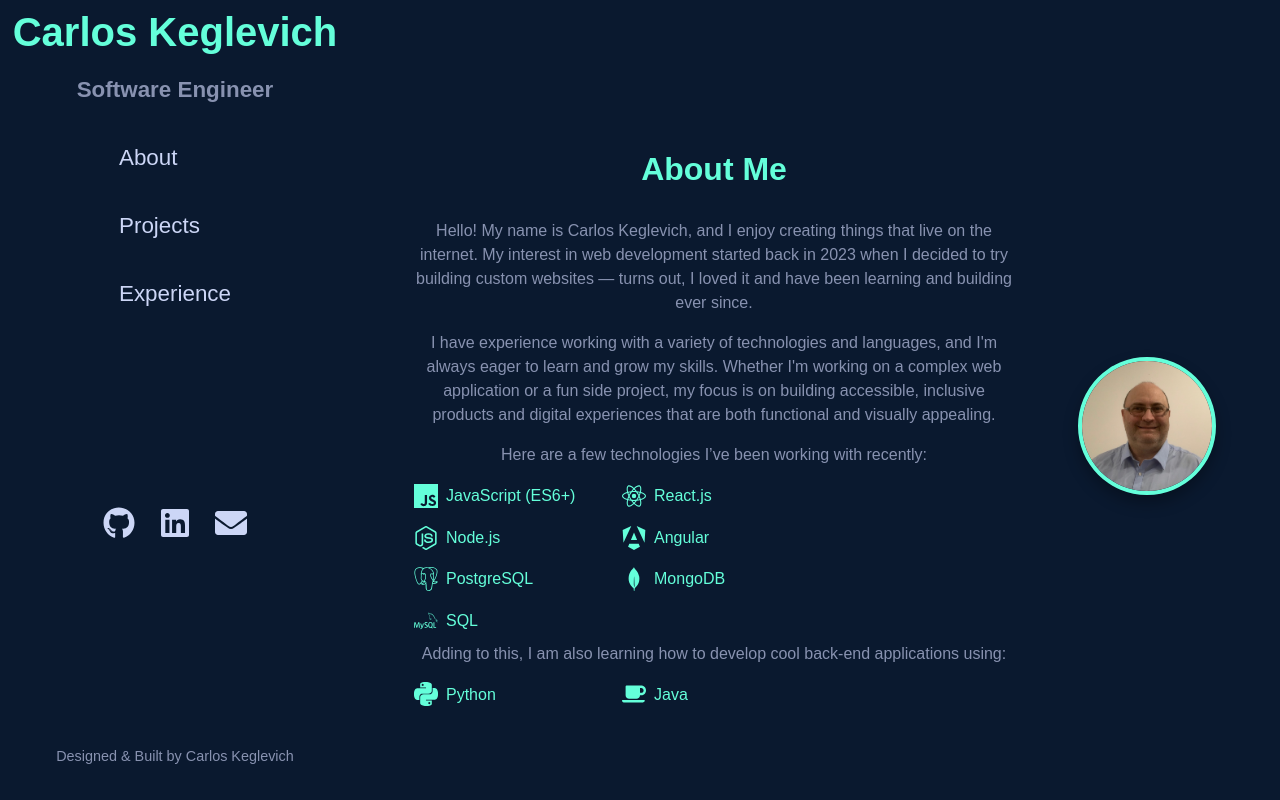
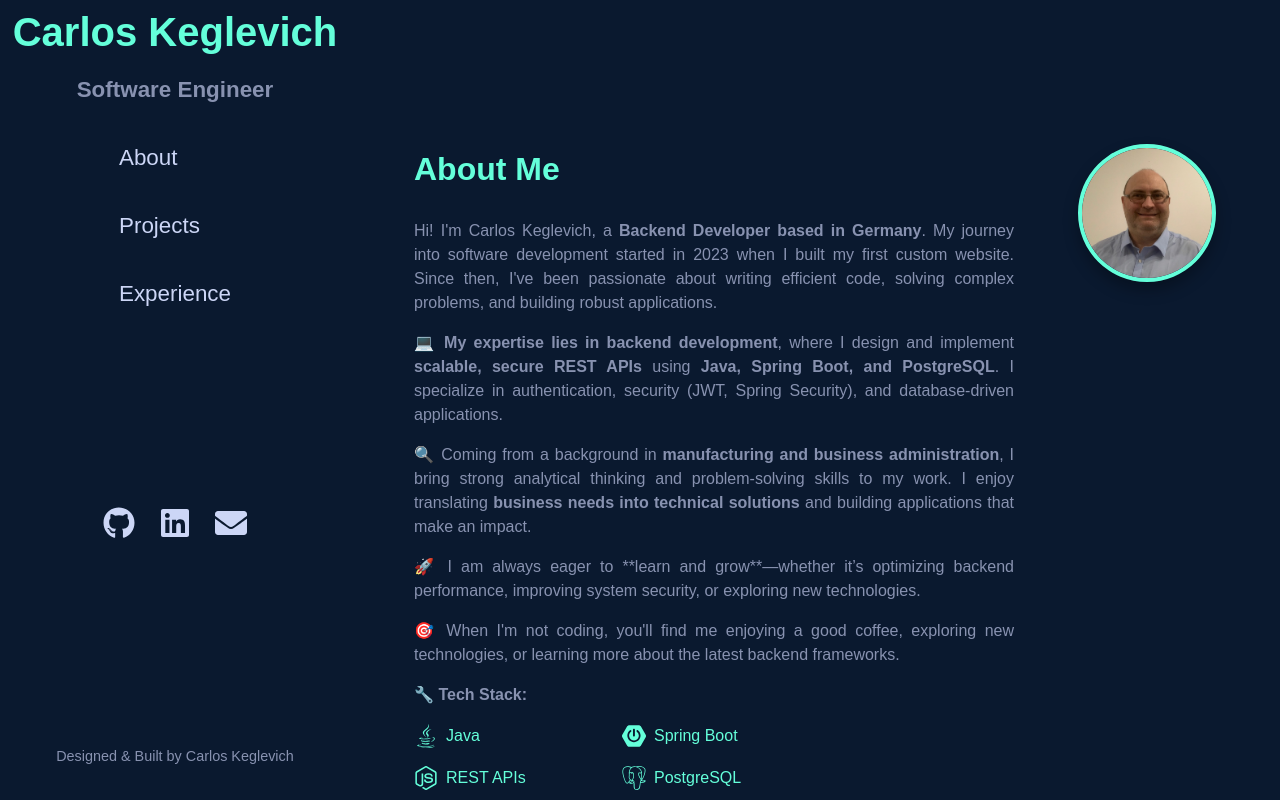
Before and after one commit to Keglev/my-portfolio, a React (Create React App) app: page / in a window 1280 px wide. Built offline with nearby package versions, Linux system fonts and the light colour scheme; no server answers.

Commit message:
Updates: 1) Changes in About section: Updates the description content and the tech stack list. 2) changes in about.css to style the text with emojis and left alignment with justify the text.

```diff
--- a/src/components/About/About.css
+++ b/src/components/About/About.css
@@ -2,8 +2,8 @@
 .about-container {
   display: flex;
   justify-content: space-between;
-  align-items: center;
-  text-align: center;
+  align-items: flex-start;
+  text-align: left;
   padding: 5rem 2rem;
   background-color: #0a192f; /* Dark background color */
   color: #ccd6f6; /* Light text color */
@@ -13,12 +13,20 @@
 @media (max-width: 768px) {
   .about-container {
       flex-direction: column; /* Stack content vertically on small screens */
+      align-items: center; /* Center align content */
+  }
+  .content {
+    text-align: center; /* Center text on smaller screens */
+  }
+  .tech-list {
+    justify-content: center; /* Center tech stack list */
   }
 }
 
 /* Content area styling */
 .content {
   max-width: 600px; /* Restrict content width for better readability */
+  text-align: left; /* Align text to the left */
 }
 
 /* Heading styling inside the content area */
@@ -26,10 +34,12 @@
   color: #64ffda; /* Bright accent color */
   font-size: 2rem;
   margin-bottom: 1.5rem;
+  text-align: left; /* Align heading left */
 }
 
 /* Paragraph styling inside the content area */
 .content p {
+  text-align: justify; /* Justifies the text */
   margin-bottom: 1rem;
   font-size: 1rem;
   color: #8892b0; /* Muted text color for paragraphs */
@@ -44,6 +54,8 @@
   margin-top: 1rem;
   list-style: none; /* Remove bullet points */
   color: #64ffda; /* Bright color for tech names */
+  padding-left: 0; /* Remove default list padding */
+  text-align: left; /* Align tech list to the left */
 }
 
 /* Styling for individual tech list items */
--- a/src/components/About/About.js
+++ b/src/components/About/About.js
@@ -1,8 +1,9 @@
 import React from 'react';
 import './About.css'; // Import the CSS file for styling
 import ProfilePic from '../../assets/profile-pic.jpg'; // Import the profile image
-import { SiJavascript, SiReact, SiNodedotjs, SiAngular, SiPostgresql, SiMongodb, SiMysql, SiPython } from 'react-icons/si'; // Import technology icons
-import { FaCoffee } from 'react-icons/fa'; // Import Java icon
+import { SiJavascript, SiReact, SiNodedotjs, SiPostgresql, SiSpringboot, SiGit, SiDocker } from 'react-icons/si'; // Import technology icons
+import { TbTestPipe } from 'react-icons/tb'; // Import test pipe icon
+import { FaJava, FaGithub } from 'react-icons/fa'; // Import Java and GitHub icons
 
 /**
  * The About component renders information about the developer
@@ -15,32 +16,33 @@ const About = () => {
       <div className="content">
         <h2>About Me</h2>
         <p>
-          Hello! My name is Carlos Keglevich, and I enjoy creating things that live on the internet. My
-          interest in web development started back in 2023 when I decided to try building custom
-          websites — turns out, I loved it and have been learning and building ever since.
+          Hi! I'm Carlos Keglevich, a <strong>Backend Developer based in Germany</strong>. My journey into software development started in 2023 when I built my first custom website. Since then, I've been passionate about writing efficient code, solving complex problems, and building robust applications.
         </p>
         <p>
-          I have experience working with a variety of technologies and languages, and I'm always
-          eager to learn and grow my skills. Whether I'm working on a complex web application or
-          a fun side project, my focus is on building accessible, inclusive products and digital
-          experiences that are both functional and visually appealing.
+          💻 <strong>My expertise lies in backend development</strong>, where I design and implement <strong>scalable, secure REST APIs</strong> using <strong>Java, Spring Boot, and PostgreSQL</strong>. I specialize in authentication, security (JWT, Spring Security), and database-driven applications.
+        </p>
+        <p>
+          🔍 Coming from a background in <strong>manufacturing and business administration</strong>, I bring strong analytical thinking and problem-solving skills to my work. I enjoy translating <strong>business needs into technical solutions</strong> and building applications that make an impact.
+        </p>
+        <p>
+          🚀 I am always eager to **learn and grow**—whether it’s optimizing backend performance, improving system security, or exploring new technologies.
+        </p>
+        <p>
+          🎯 When I'm not coding, you'll find me enjoying a good coffee, exploring new technologies, or learning more about the latest backend frameworks.
         </p>
         {/* List of technologies the developer is skilled in */}
-        <p>Here are a few technologies I’ve been working with recently:</p>
+        <p>🔧 <strong>Tech Stack:</strong></p>
         <ul className="tech-list">
-          <li><SiJavascript /> JavaScript (ES6+)</li>
-          <li><SiReact /> React.js</li>
-          <li><SiNodedotjs /> Node.js</li>
-          <li><SiAngular /> Angular</li>
+          <li><FaJava /> Java</li>
+          <li><SiSpringboot /> Spring Boot</li>
+          <li><SiNodedotjs /> REST APIs</li>
           <li><SiPostgresql /> PostgreSQL</li>
-          <li><SiMongodb /> MongoDB</li>
-          <li><SiMysql /> SQL</li>
-        </ul>
-        {/* Additional technologies the developer is learning */}
-        <p>Adding to this, I am also learning how to develop cool back-end applications using:</p>
-        <ul className="tech-list">
-          <li><SiPython /> Python</li>
-          <li><FaCoffee /> Java</li>
+          <li><SiReact /> React</li>
+          <li><SiJavascript /> TypeScript</li>
+          <li><SiGit /> Git</li>
+          <li><FaGithub /> GitHub</li>
+          <li><SiDocker /> Docker (Basic Knowledge)</li>
+          <li><TbTestPipe /> Mockito & JUnit</li>
         </ul>
       </div>
       {/* Profile image section */}
```
